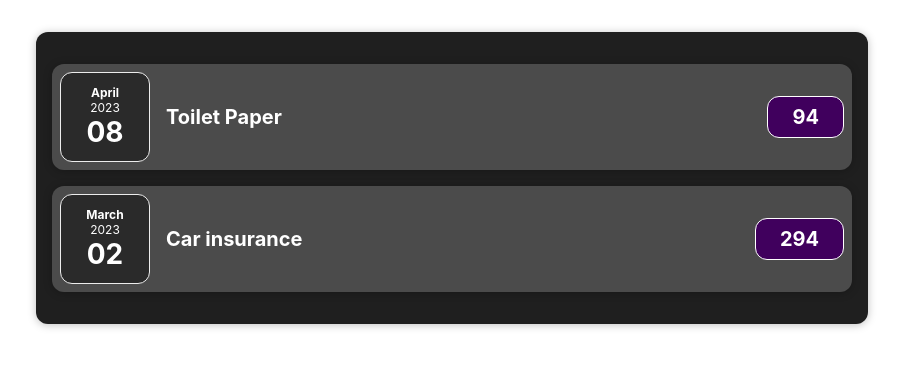
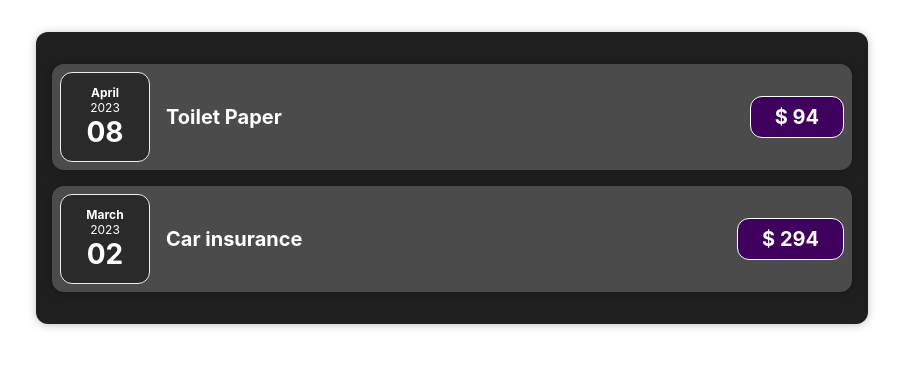
Before and after one commit to KotenkoNata/react-practice, a JavaScript app: page / in a window 1280 px wide. Shown: the top 368 px of the page, without its empty margins (188-1091 px from the left). Built offline with nearby package versions, Linux system fonts and the light colour scheme; the HTML template or start-up script is replaced by a standard one.

Commit message:
ref: rewrite classes concatenations

```diff
--- a/src/components/Card/Card.js
+++ b/src/components/Card/Card.js
@@ -1,6 +1,6 @@
 import './Card.css';
 function Card(props) {
-    const classes = 'card' + ' ' + props.className;
+    const classes = `card ${props.className}`;
     return (
         <div className={classes}>
             {props.children}
--- a/src/components/ExpenseItem/ExpenseItem.js
+++ b/src/components/ExpenseItem/ExpenseItem.js
@@ -9,7 +9,7 @@ function ExpenseItem({amount, title, date}) {
         <div className='expense-item__description'>
             <h2>{title}</h2>
         </div>
-        <div className='expense-item__price'>{amount}</div>
+        <div className='expense-item__price'>$ {amount}</div>
         </Card>
     )
 }
```
